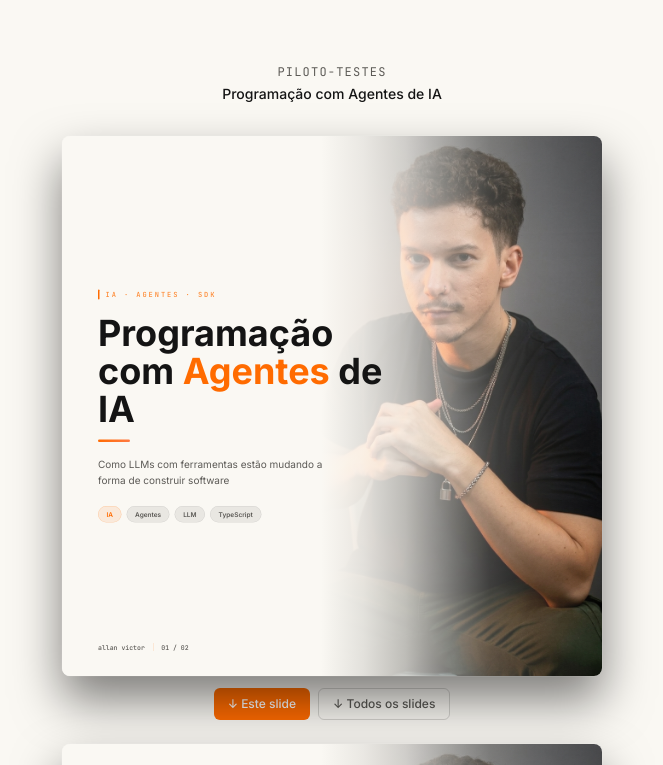
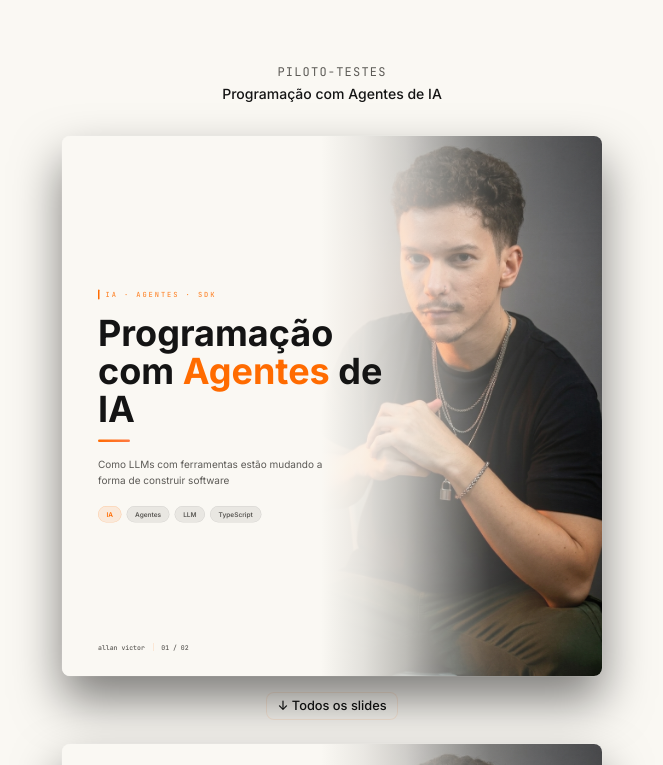
Before and after one commit to allanviictor/design-system-app, a React (Vite) app: page / in a window 1280 px wide. Shown: the top 765 px of the page, without its empty margins (308-971 px from the left). Built offline with nearby package versions, Linux system fonts and the light colour scheme.

Commit message:
refactor: simplify SlideExportControls to export-all only

```diff
--- a/src/features/export/SlideExportControls.tsx
+++ b/src/features/export/SlideExportControls.tsx
@@ -1,31 +1,18 @@
-import { useExport } from "./useExport"
+import { Button } from "@/shared/components/ui/button"
 import type { RefObject } from "react"
 import { toast } from "sonner"
+import { useExport } from "./useExport"
 
 interface SlideExportControlsProps {
-  slideRef: RefObject<HTMLDivElement | null>
-  filename: string
   allRefs: RefObject<HTMLDivElement | null>[]
   allFilenames: string[]
 }
 
 export function SlideExportControls({
-  slideRef,
-  filename,
   allRefs,
   allFilenames,
 }: SlideExportControlsProps) {
-  const { exportOne, exportAll, isExporting } = useExport(
-    slideRef,
-    allRefs,
-    allFilenames,
-    { filename }
-  )
-
-  async function handleExportOne() {
-    await exportOne()
-    toast.success(`${filename}.png exportado`)
-  }
+  const { exportAll, isExporting } = useExport(null, allRefs, allFilenames)
 
   async function handleExportAll() {
     await exportAll()
@@ -33,51 +20,16 @@ export function SlideExportControls({
   }
 
   return (
-    <div
-      style={{
-        display: "flex",
-        gap: 8,
-        justifyContent: "center",
-        marginTop: 12,
-      }}
-    >
-      <button
-        onClick={handleExportOne}
-        disabled={isExporting}
-        style={{
-          padding: "6px 14px",
-          background: isExporting ? "rgba(255,107,0,0.6)" : "#FF6B00",
-          color: "white",
-          border: "none",
-          borderRadius: 6,
-          fontSize: 12,
-          fontFamily: "Inter, sans-serif",
-          fontWeight: 500,
-          cursor: isExporting ? "not-allowed" : "pointer",
-          transition: "background 0.15s",
-        }}
-      >
-        {isExporting ? "Exportando..." : "↓ Este slide"}
-      </button>
-      <button
+    <div className="flex justify-center mt-4">
+      <Button
         onClick={handleExportAll}
         disabled={isExporting}
-        style={{
-          padding: "6px 14px",
-          background: "transparent",
-          color: isExporting ? "#9A9790" : "#5C5A56",
-          border: "1px solid rgba(0,0,0,0.15)",
-          borderRadius: 6,
-          fontSize: 12,
-          fontFamily: "Inter, sans-serif",
-          fontWeight: 500,
-          cursor: isExporting ? "not-allowed" : "pointer",
-          opacity: isExporting ? 0.5 : 1,
-          transition: "opacity 0.15s",
-        }}
+        variant="outline"
+        size="sm"
+        className="cursor-pointer"
       >
-        ↓ Todos os slides
-      </button>
+        {isExporting ? "Exportando..." : "↓ Todos os slides"}
+      </Button>
     </div>
   )
 }
```
